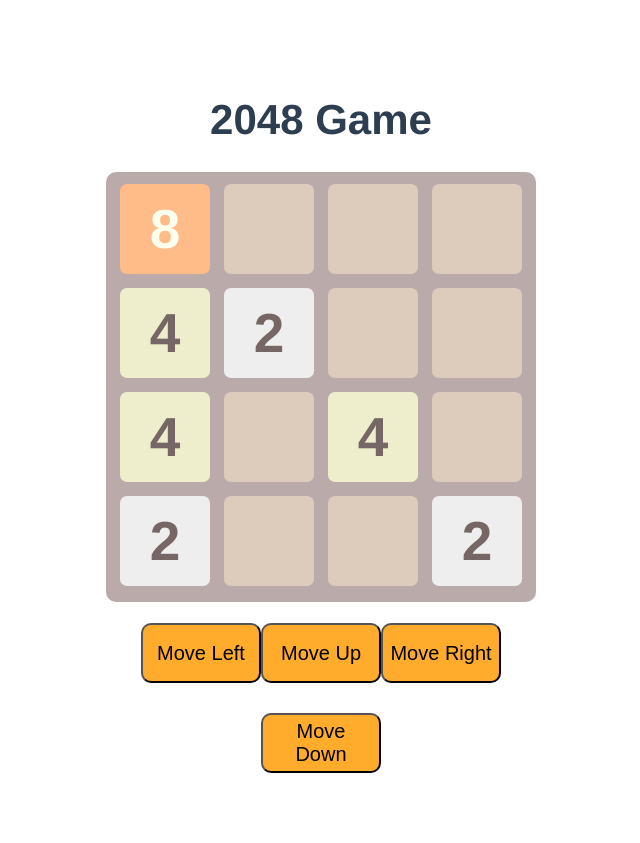
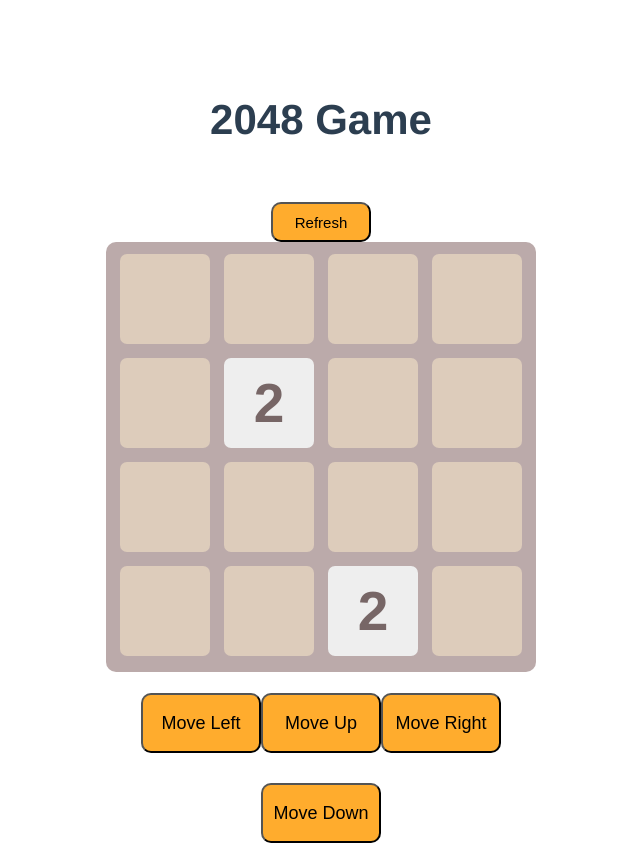
Before and after one commit to Aman29/Challenges, a Vue app in the folder Challenge3/: page / in a window 1280 px wide. Shown: the whole page, without its empty margins (319-959 px from the left). Before the commit the page ends 800 px from the top, so only its background shows below. Built offline with nearby package versions, Linux system fonts and the light colour scheme.

Commit message:
Done some improvements in the code and added refresh functionality.

```diff
--- a/Challenge3/index.html
+++ b/Challenge3/index.html
@@ -3,7 +3,7 @@
   <head>
     <meta charset="utf-8">
     <meta name="viewport" content="width=device-width,initial-scale=1.0">
-    <title>assistment3</title>
+    <title>2048</title>
   </head>
   <body>
     <div id="app"></div>
--- a/Challenge3/package.json
+++ b/Challenge3/package.json
@@ -1,5 +1,5 @@
 {
-  "name": "assistment3",
+  "name": "2048",
   "version": "1.0.0",
   "description": "A Vue.js project",
   "author": "Aman Agrawal <29aman92@gmail.com>",
--- a/Challenge3/src/assets/game.css
+++ b/Challenge3/src/assets/game.css
@@ -110,5 +110,15 @@
   background-color: #ffac2d;
   border-color: black;
   border-radius: 10px;
-  font-size: 20px;
+  font-size: 18px;
 }
+
+.refreshButton {
+  width: 100px;
+  height: 40px;
+  margin-top: 30px;
+  background-color: #ffac2d;
+  border-color: black;
+  border-radius: 10px;
+  font-size: 15px;
+}
--- a/Challenge3/src/components/Challenge3.vue
+++ b/Challenge3/src/components/Challenge3.vue
@@ -1,5 +1,6 @@
 <template>
   <div>
+    <button class="refreshButton" @click="refresh()">Refresh</button>
     <div class="border">
       <div v-if="!gameOver">
         <div v-for="(data, index) in new_state">
@@ -23,10 +24,10 @@
 import placeNew from '../game';
 import swipe from '../tileMovement';
 let initial_state = [
-  [8, 0, 0, 0],
-  [4, 2, 0, 0],
-  [4, 0, 4, 0],
-  [2, 0, 0, 0],
+  [0, 0, 0, 0],
+  [0, 2, 0, 0],
+  [0, 0, 0, 0],
+  [0, 0, 0, 0],
 ];
 let new_state = placeNew(initial_state);
 export default {
@@ -55,53 +56,36 @@ export default {
       }
     },
     moveLeft() {
-      let direction = "LEFT";
-      let array = [];
-      let current_state = swipe(this.new_state, direction);
-      current_state.forEach(function(element) {
-        let elementObject = Object.assign({}, element);
-
-        let arr = Object.keys(elementObject).map(i => elementObject[i]);
-        array.push(arr);
-      });
-      this.new_state = array;
+      let current_state = swipe(this.new_state, "LEFT");
+      this.removeObserve(current_state);
       this.addTile(this.new_state);
     },
     moveRight() {
-      let direction = "RIGHT";
+      let current_state = swipe(this.new_state, "RIGHT")
+      this.removeObserve(current_state);
+      this.addTile(this.new_state);
+    },
+    moveDown() {
+      let current_state = swipe(this.new_state, "DOWN");
+      this.removeObserve(current_state);
+      this.addTile(this.new_state);
+    },
+    moveUp() {
+      let current_state = swipe(this.new_state, "UP");
+      this.removeObserve(current_state);
+      this.addTile(this.new_state);
+    },
+    refresh() {
+      this.new_state = initial_state;
+    },
+    removeObserve(current_state) {
       let array = [];
-      let current_state = swipe(this.new_state, direction);
       current_state.forEach(function(element) {
         let elementObject = Object.assign({}, element);
         let arr = Object.keys(elementObject).map(i => elementObject[i]);
         array.push(arr);
       });
       this.new_state = array;
-      this.addTile(this.new_state);
-    },
-    moveDown() {
-      let direction = "DOWN";
-      let array = [];
-      let current_state = swipe(this.new_state, direction);
-      current_state.forEach(function(element) {
-        let elementObject = Object.assign({}, element);
-        let arr = Object.keys(elementObject).map(i => elementObject[i]);
-        array.push(arr);
-      });
-      this.new_state = array;
-      this.addTile(this.new_state);
-    },
-    moveUp() {
-      let direction = "UP";
-      let array = [];
-      let current_state = swipe(this.new_state, direction);
-      current_state.forEach(function(element) {
-        let elementObject = Object.assign({}, element);
-        let arr = Object.keys(elementObject).map(i => elementObject[i]);
-        array.push(arr);
-      });
-      this.new_state = array;
-      this.addTile(this.new_state);
     }
   }
 }
```
Also changed, not shown: 2 other files (tests, documents, lock files or other folders).
